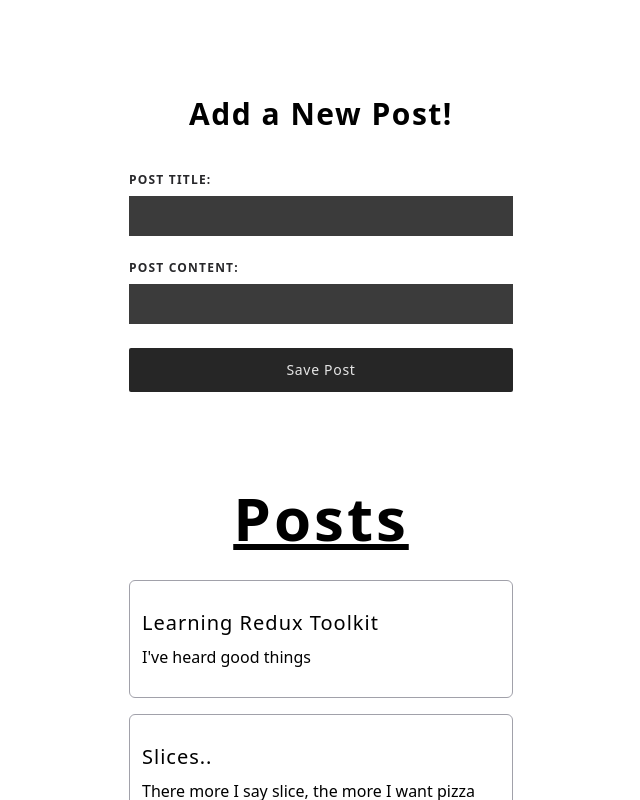
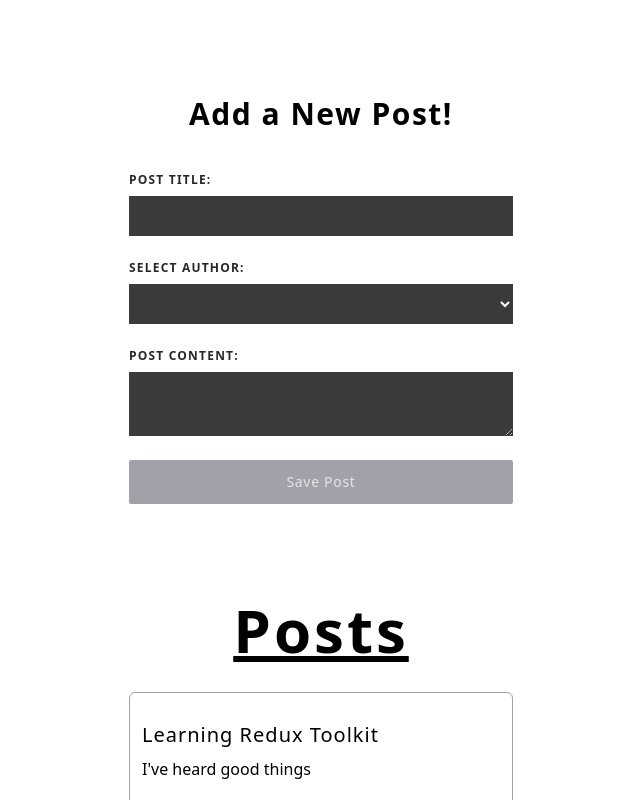
Before and after one commit to poyrazavsever/Redux-Projects, a React (Create React App) app: page / in a window 1280 px wide. Shown: the top 800 px of the page, without its empty margins (319-959 px from the left). Built offline with nearby package versions, Linux system fonts and the light colour scheme.

Commit message:
feat: author created

```diff
--- a/src/App.js
+++ b/src/App.js
@@ -1,5 +1,5 @@
-import AddPostForm from "./features/AddPostForm";
-import PostList from "./features/PostList";
+import AddPostForm from "./features/posts/AddPostForm";
+import PostList from "./features/posts/PostList";
 
 function App() {
   return (
--- a/src/app/store.js
+++ b/src/app/store.js
@@ -1,9 +1,11 @@
 import { configureStore } from "@reduxjs/toolkit";
 import postsReducer from "../features/posts/postsSlice"
+import usersReducer from "../features/users/usersSlice"
 
 export const store = configureStore({
     reducer: { //eylemlere dayalı olarak mevcut durumu güncellemek için kullanılıyor.
         posts: postsReducer,
+        users: usersReducer,
 
     }
 })
--- a/src/features/AddPostForm.js
+++ b/src/features/posts/AddPostForm.js
@@ -1,9 +1,8 @@
 import {useState} from 'react'
-import { useDispatch } from 'react-redux';
-import { nanoid } from '@reduxjs/toolkit'; // custom id üretmeye yarıyor. İşlevsel :)
+import { useDispatch, useSelector } from 'react-redux';
 
-import {postAdded} from "./posts/postsSlice"
-
+import {postAdded} from "./postsSlice"
+import { selectAllUsers } from '../users/usersSlice';
 
 const AddPostForm = () => {
 
@@ -11,21 +10,34 @@ const AddPostForm = () => {
 
   const [title, setTitle] = useState('');
   const [content, setContent] = useState('')
+  const [userId, setUserId] = useState('')
+
+  const users = useSelector(selectAllUsers);
 
   const onTitleChanged = e => setTitle(e.target.value)
   const onContentChanged = e => setContent(e.target.value)
+  const onAuthorChanged = e => setUserId(e.target.value)
 
   const onSavePostClick = () => {
     if (title && content) {
       dispatch(
-        postAdded(title, content)
+        postAdded(title, content, userId)
       )
 
       setTitle('')
       setContent('')
+      setUserId('')
 
     }
   }
+
+  const canSave = Boolean(title) && Boolean(content) && Boolean(userId)
+
+  const usersOptions = users.map((user) => (
+    <option key={user.id} value={user.id}>
+      {user.name}
+    </option>
+  ))
 
   return (
     <div className='flex flex-col items-center gap-4 my-24'>
@@ -47,8 +59,18 @@ const AddPostForm = () => {
         </div>
 
         <div className='w-full flex flex-col items-start gap-2'>
+          <label htmlFor="postAuthor" className="text-zinc-800 text-xs font-semibold uppercase tracking-widest">Select Author:</label>
+          <select id="postAuthor" value={userId} onChange={onAuthorChanged} className='w-full px-4 py-2 bg-neutral-950 opacity-80 focus:outline-none border-neutral-950 placeholder:text-sm text-white'>
+            <option value=""></option>
+            {usersOptions}
+          </select>
+        </div>
+
+
+
+        <div className='w-full flex flex-col items-start gap-2'>
           <label htmlFor="postTitle" className="text-zinc-800 text-xs font-semibold uppercase tracking-widest">Post Content:</label>
-          <input
+          <textarea
             type="text"
             id='postTitle'
             name='postTitle'
@@ -58,7 +80,7 @@ const AddPostForm = () => {
             />
         </div>
 
-        <button type='button' className="flex font-medium hover:bg-neutral-700 items-center text-sm gap-2 justify-center w-full px-4 py-3 rounded-sm bg-neutral-800 text-neutral-200 tracking-wider transition-all" onClick={onSavePostClick}>Save Post</button>
+        <button type='button' className="flex font-medium hover:bg-neutral-700 items-center text-sm gap-2 justify-center w-full px-4 py-3 rounded-sm bg-neutral-800 text-neutral-200 tracking-wider transition-all disabled:bg-zinc-400" onClick={onSavePostClick} disabled={!canSave}>Save Post</button>
 
       </form>
     </div>
--- a/src/features/PostList.js
+++ b/src/features/posts/PostList.js
@@ -1,5 +1,5 @@
 import React from 'react'
-import { selectAllPost } from './posts/postsSlice'
+import { selectAllPost } from './postsSlice'
 import {
     useSelector
 } from 'react-redux'
--- a/src/features/posts/postsSlice.js
+++ b/src/features/posts/postsSlice.js
@@ -13,12 +13,13 @@ const postsSlice = createSlice({
             reducer(state, action) {
                 state.push(action.payload)
             },
-            prepare(title, content) {
+            prepare(title, content, userId) {
                 return {
                     payload: {
                         id: nanoid(),
                         title,
                         content,
+                        userId
                     }
                 }
             }
--- /dev/null
+++ b/src/features/users/usersSlice.js
@@ -0,0 +1,18 @@
+import { createSlice } from "@reduxjs/toolkit";
+
+const initialState = [
+    {id : '0 ', name :'Osmaan Nabi'},
+    {id: '1', name: 'Ahmet Abiq'},
+    {id: '2', name: 'Orhan Kazmaa'},
+]
+
+
+const usersSlice = createSlice({
+    name: "users",
+    initialState,
+    reducers: {},
+})
+
+export const selectAllUsers = (state) => state.users;
+
+export default usersSlice.reducer
```
